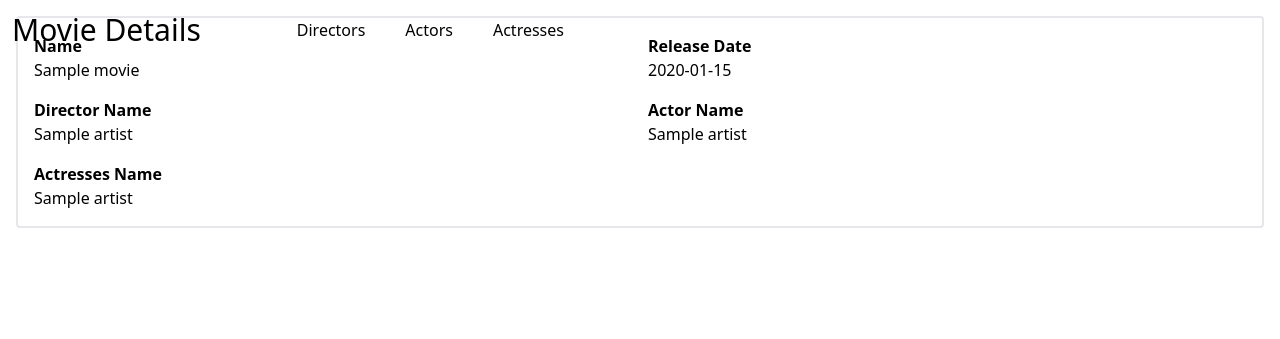
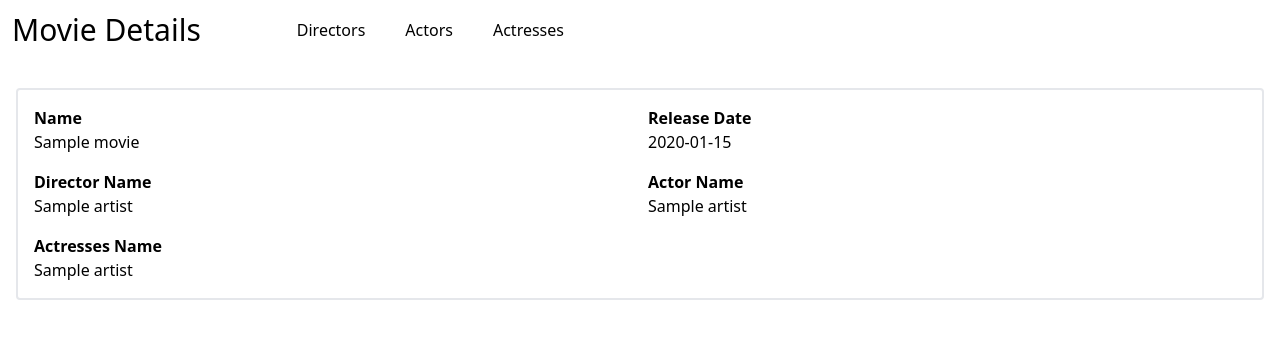
Before and after one commit to Ragavaraaj/movie-a, a FastAPI app: page / in a window 1280 px wide. Shown: the top 339 px of the page. Run offline with FastAPI, Linux system fonts and the light colour scheme; tables that the repository leaves empty hold one stand-in row (values such as "Sample post").

Commit message:
minor changes

```diff
--- a/templates/components/navbar.html
+++ b/templates/components/navbar.html
@@ -1,4 +1,4 @@
-<nav class="fixed flex gap-24 p-3 mb-3">
+<nav class="sticky bg-white top-0 w-100 flex gap-24 p-3 mb-3">
   <a class="text-bold text-3xl" href="/">Movie Details</a>
   <div class="flex gap-10 items-center">
     <a class="text-normal" href="/directors">Directors</a>
--- a/templates/directors.html
+++ b/templates/directors.html
@@ -1,5 +1,5 @@
 {% include "base.html" %} {% block page_content %}
-<div class="flex gap-2">
+<div class="flex gap-2 flex-wrap">
   {% for movie in movies %}
   <button
     class="w-full grid grid-cols-2 gap-4 m-4 p-4 border-2 border-slate-300 rounded border-solid text-left hover:border-green-500"
--- a/templates/index.html
+++ b/templates/index.html
@@ -1,5 +1,5 @@
 {% include "base.html" %} {% block page_content %}
-<div class="flex gap-2">
+<div class="flex gap-2 flex-wrap">
   {% for movie in movies %}
   <button
     class="w-full grid grid-cols-2 gap-4 m-4 p-4 border-2 border-slate-300 rounded border-solid text-left hover:border-green-500"
```
